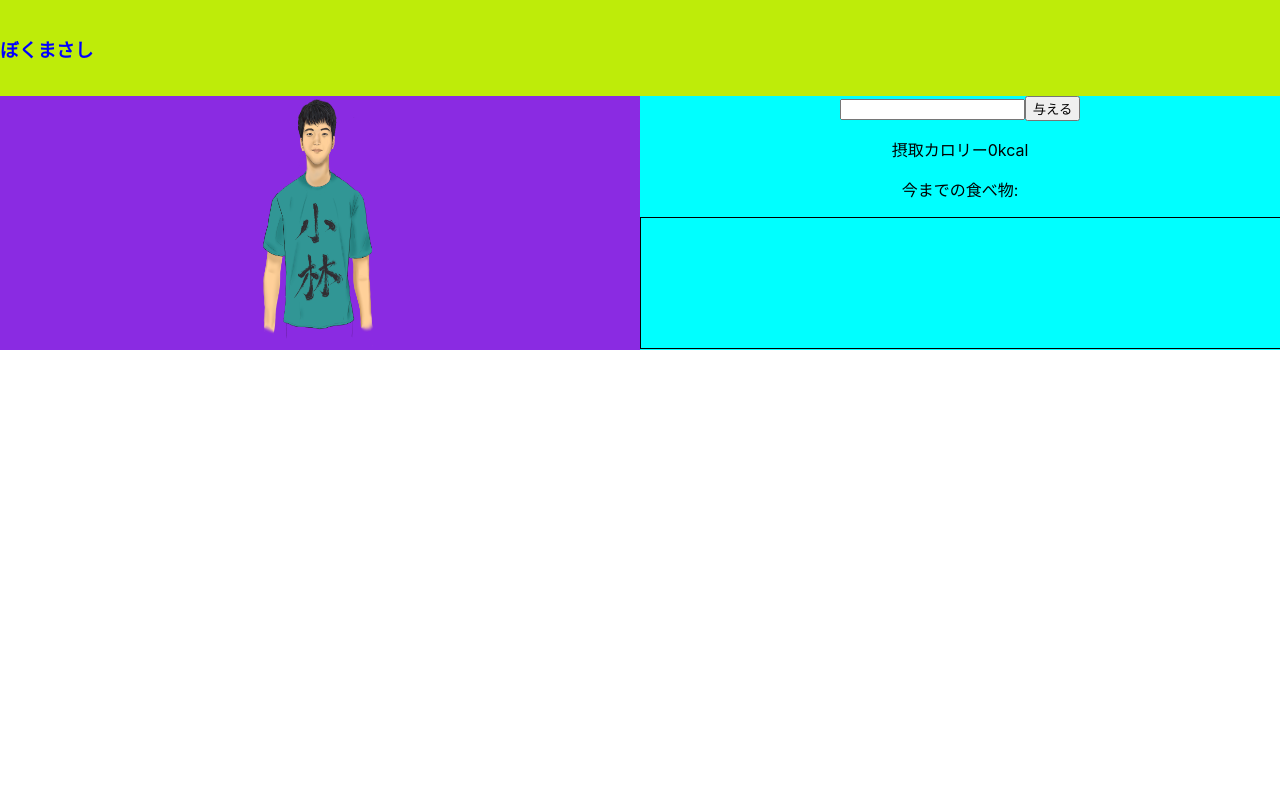
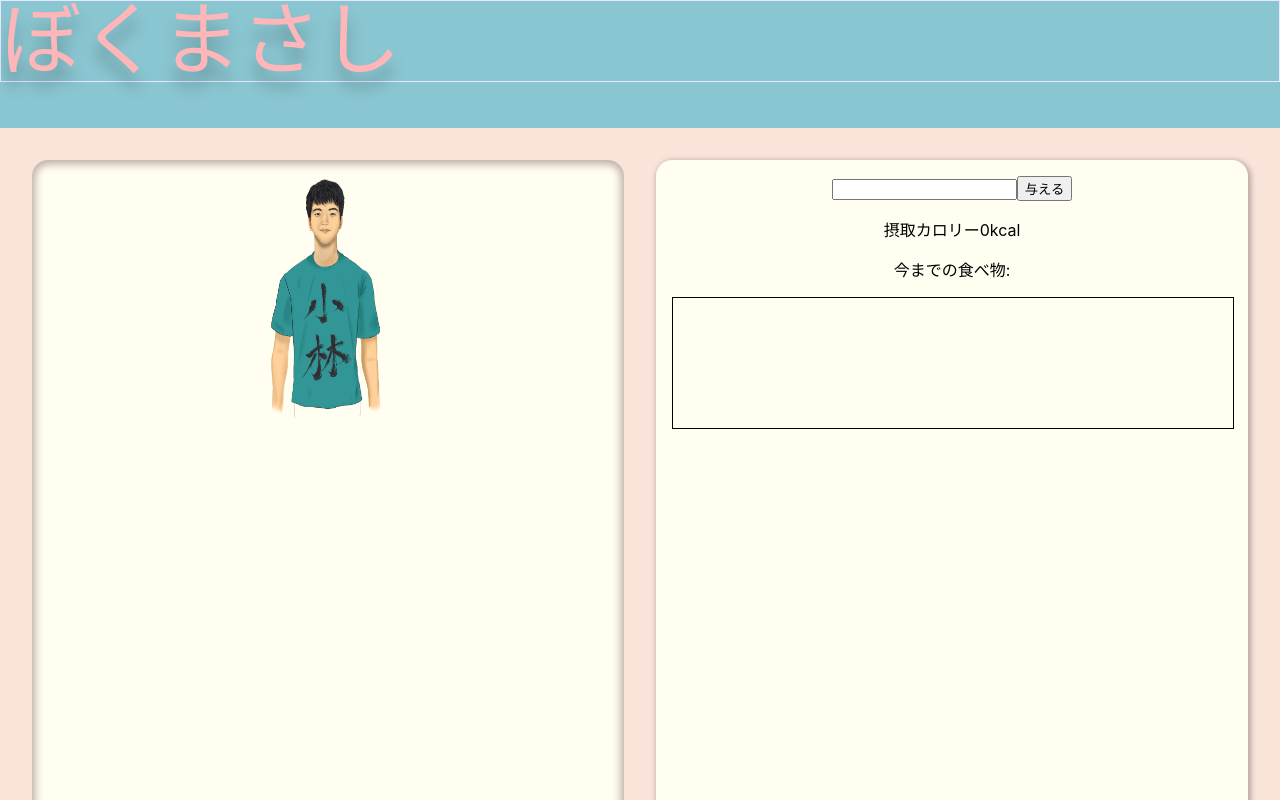
Before and after one commit to watnows/hackathon-2022-team2, a React (Create React App) app: page / in a window 1280 px wide. Shown: the top 800 px of the page. Built offline with nearby package versions, Linux system fonts and the light colour scheme.

Commit message:
shunki create

```diff
--- a/src/App.js
+++ b/src/App.js
@@ -9,7 +9,7 @@ import"./style/Display.css"
 
 const Header = () => {
     return (
-        <div class = "component_header">
+        <div className = "component_header">
             <h3>ぼくまさし</h3>
         </div>
     )
--- a/src/index.css
+++ b/src/index.css
@@ -5,6 +5,11 @@ body {
     sans-serif;
   -webkit-font-smoothing: antialiased;
   -moz-osx-font-smoothing: grayscale;
+  height: 100vh;
+}
+
+#root{
+  height: 100%;
 }
 
 code {
--- a/src/style/App.css
+++ b/src/style/App.css
@@ -1,5 +1,9 @@
+.component_app{
+  height: 100%;
+}
 .App {
   text-align: center;
+
 }
 
 .App-logo {
--- a/src/style/Body.css
+++ b/src/style/Body.css
@@ -1,3 +1,5 @@
 .component_body{
     display: flex;
+    background-color: #FAE3D9;
+    height: 100%;
 }
--- a/src/style/Data.css
+++ b/src/style/Data.css
@@ -1,6 +1,12 @@
 .component_data{
     width: 50%;
-    background-color: aqua;
+    background-color: #FFFEF0;
+    border-radius: 1rem;
+    margin: 2rem;
+    margin-left: 0rem;
+    padding: 1rem;
+    box-shadow: 0.1rem 0.1rem 0.3rem 0.1rem #bbaaa3;
+    /* background-color: aqua; */
 }
 
 ul{
--- a/src/style/Display.css
+++ b/src/style/Display.css
@@ -1,9 +1,17 @@
 .component_display{
     width: 50%;
+    height: 100%;
+    margin: 2rem;
+    padding: 1rem;
+    background-color: #FFFEF0;
+    box-shadow: 0rem 1px 8px 3px inset #bbaaa3;
+    border-radius: 1rem;
+
 }
 
 .img_display{
     text-align: center;
+    margin:auto;
     /* height: 100%; */
-    background-color: blueviolet;
+    /* background-color: blueviolet; */
 }
--- a/src/style/Header.css
+++ b/src/style/Header.css
@@ -1,8 +1,33 @@
-h3{
-    color: blue;
+.component_header{
+    /* Rectangle 1 */
+
+position: flex;
+width: 100%;
+height: 8em;
+left: 0px;
+top: 0px;
+
+background: #8AC6D1;
+box-shadow: 0px 5px 5px rgba(0, 0, 0, 0.25);
+
 }
 
-.component_header{
-    background-color: rgb(190, 236, 9);
-    padding: 16px 0px;
+.component_header > h3{
+    position: static;
+    /* width: 350px;
+    height: 50px;
+    left: 50px;
+    top: 15px; */
+    margin: auto;
+
+    font-family: '851MkPOP';
+    font-style: normal;
+    font-weight: 400;
+    font-size: 80px;
+    line-height: 80px;
+
+    color: #FFB6B9;
+
+    border: 1.5px solid #E6E8FF;
+    text-shadow: 0px 15px 15px rgba(0, 0, 0, 0.25);
 }
```
